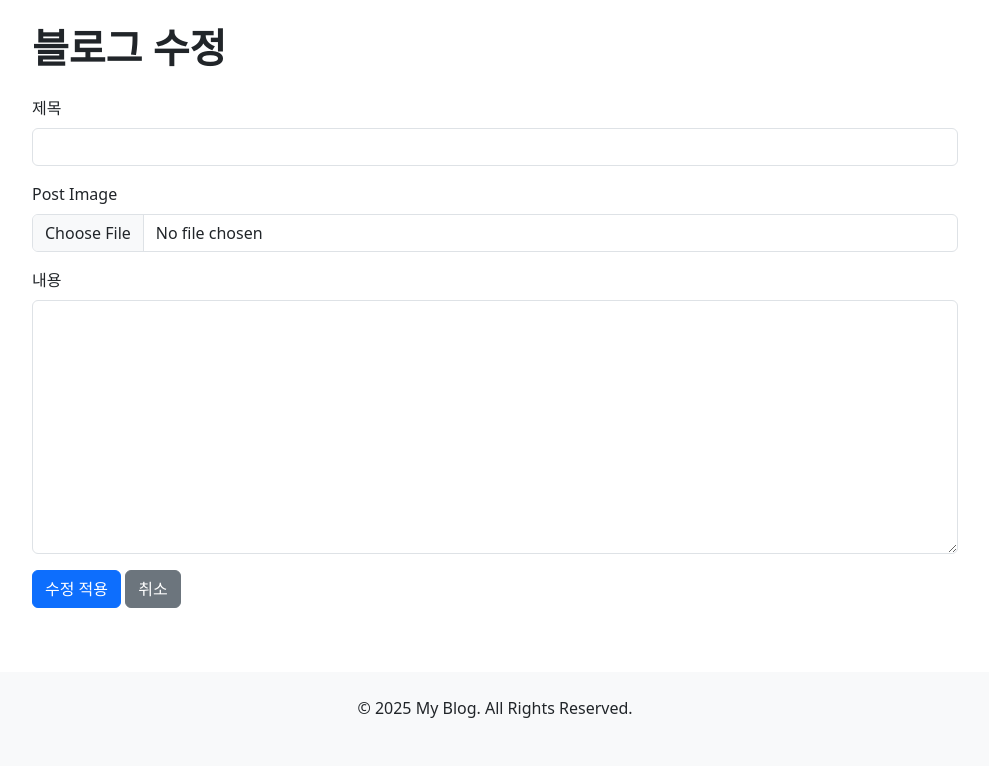
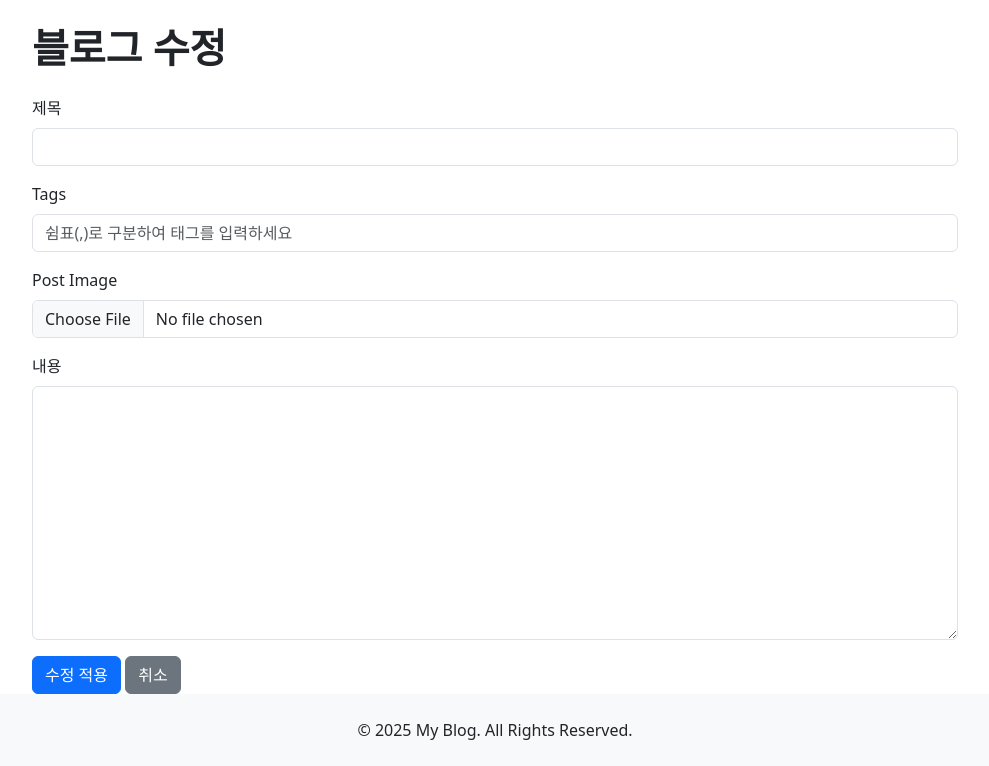
Before and after one commit to kkdy21/blog_app, a Python web app: template src/templates/modify_blog.html in a window 1280 px wide. Shown: the part 56-822 px from the top of the page, without its empty margins (145-1134 px from the left). Before the commit the page ends 774 px from the top, so only its background shows below. Run offline with Jinja, Linux system fonts and the light colour scheme; the template is opened without the code that fills it, so the values that code supplies are empty.

Commit message:
feat: 태그 UI 추가

```diff
--- a/src/templates/index.html
+++ b/src/templates/index.html
@@ -9,6 +9,12 @@
             <div class="mb-4 border-bottom ">
                 <h2 class="fw-bold">{{ blog.title }}</h2>
                 <p class="text-muted">Posted on {{ blog.modified_dt }} by {{ blog.author.name }}</p>
+                <div class="mb-2">
+                    {% for tag in blog.tags %}
+                    <a href="/blogs/tags/{{ tag.name }}" class="badge bg-secondary text-decoration-none me-1">{{
+                        tag.name }}</a>
+                    {% endfor %}
+                </div>
                 <div class="row">
                     <div class="col-lg-8">
                         <p class="mt-3">{{ blog.content | safe }}</p>
--- a/src/templates/modify_blog.html
+++ b/src/templates/modify_blog.html
@@ -12,6 +12,13 @@
                 <div class="mb-3">
                     <label for="title" class="form-label">제목</label>
                     <input type="text" class="form-control" id="title" name="title" value="{{ blog.title }}">
+                </div>
+
+                <!-- Tags Input -->
+                <div class="mb-3">
+                    <label for="tags" class="form-label">Tags</label>
+                    <input type="text" class="form-control" id="tags" name="tags" placeholder="쉼표(,)로 구분하여 태그를 입력하세요"
+                        value="{{ blog.tags | map(attribute='name') | join(', ') }}">
                 </div>
 
                 <!-- Image Input -->
--- a/src/templates/new_blog.html
+++ b/src/templates/new_blog.html
@@ -22,6 +22,12 @@
                     <textarea class="form-control" id="content" name="content" rows="10"></textarea>
                 </div>
 
+                <!-- Tags Input -->
+                <div class="mb-3">
+                    <label for="tags" class="form-label">Tags</label>
+                    <input type="text" class="form-control" id="tags" name="tags" placeholder="쉼표(,)로 구분하여 태그를 입력하세요">
+                </div>
+
                 <!-- Image Input -->
                 <div class="mb-3">
                     <label for="imagefile" class="form-label">Post Image</label>
```
Also changed, not shown: src/templates/show_blog.html (+8 -0 lines).
